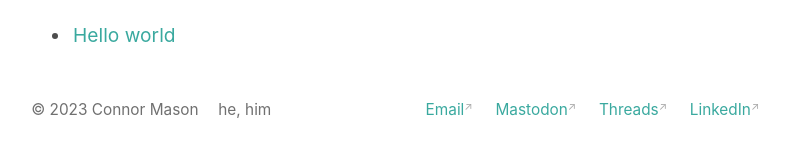
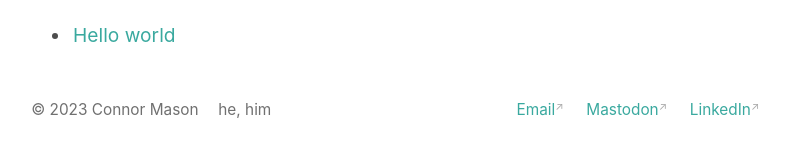
Before and after one commit to conmas/site, a Jekyll site: the page built from _pages/index.md, in a window 1280 px wide. Shown: the part 428-585 px from the top of the page, without its empty margins (244-1033 px from the left). Built offline with Jekyll 4.4.1, drawn with Linux system fonts in a browser that asks for light colours; a file with an impossible date is left out.

Commit message:
Footer update

```diff
--- a/_includes/footer.html
+++ b/_includes/footer.html
@@ -6,7 +6,6 @@
 	<span>
 		<script>n='connor';d='mason';t='me';document.write('<a href="mailto:'+n+'@'+d+'.'+t+'" style="margin-right: 1em;">Email</a>');</script>
 		<a href="https://hachyderm.io/@connor" rel="me" style="margin-right: 1em;">Mastodon</a>
-		<a href="https://threads.net/@conmas" style="margin-right: 1em;">Threads</a>
 		<a href="https://linkedin.com/in/cnnrmsn">LinkedIn</a>
 	</span>
 </div>
```
Also changed, not shown: 2 other files.
